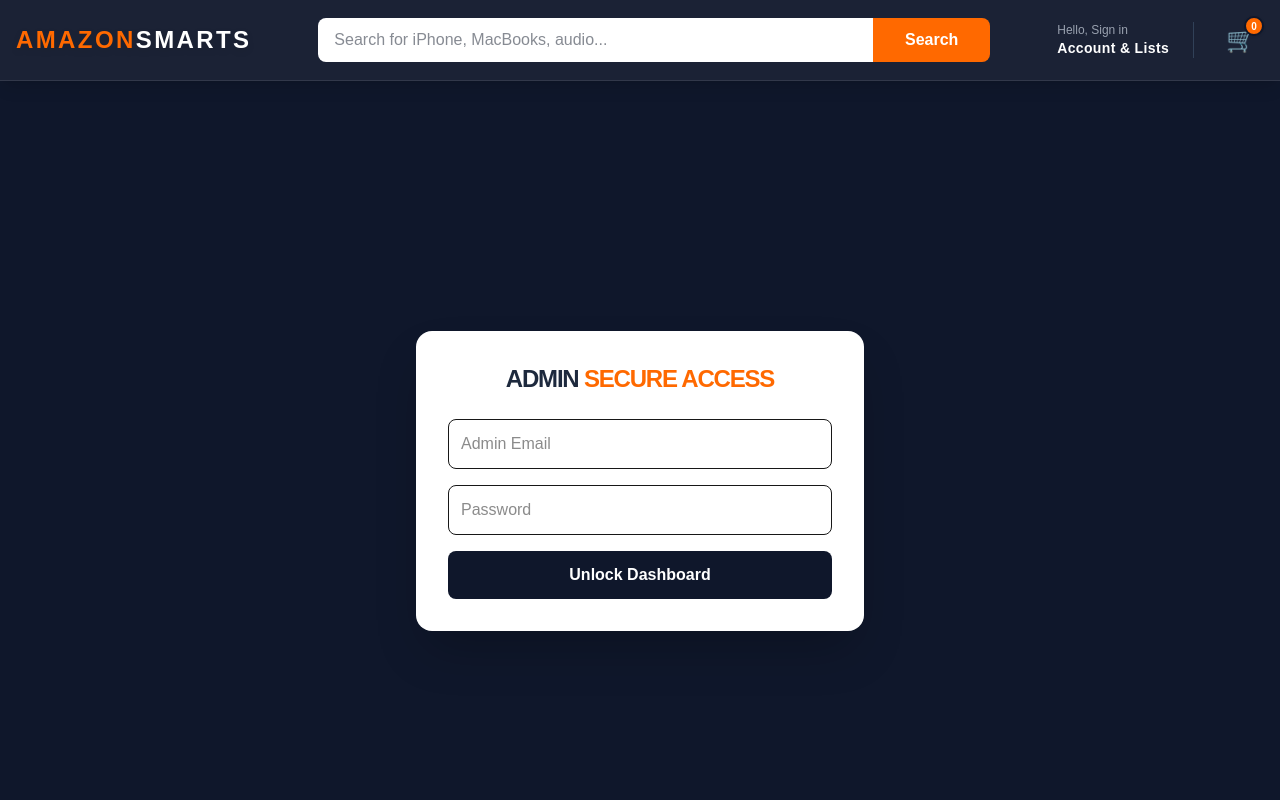
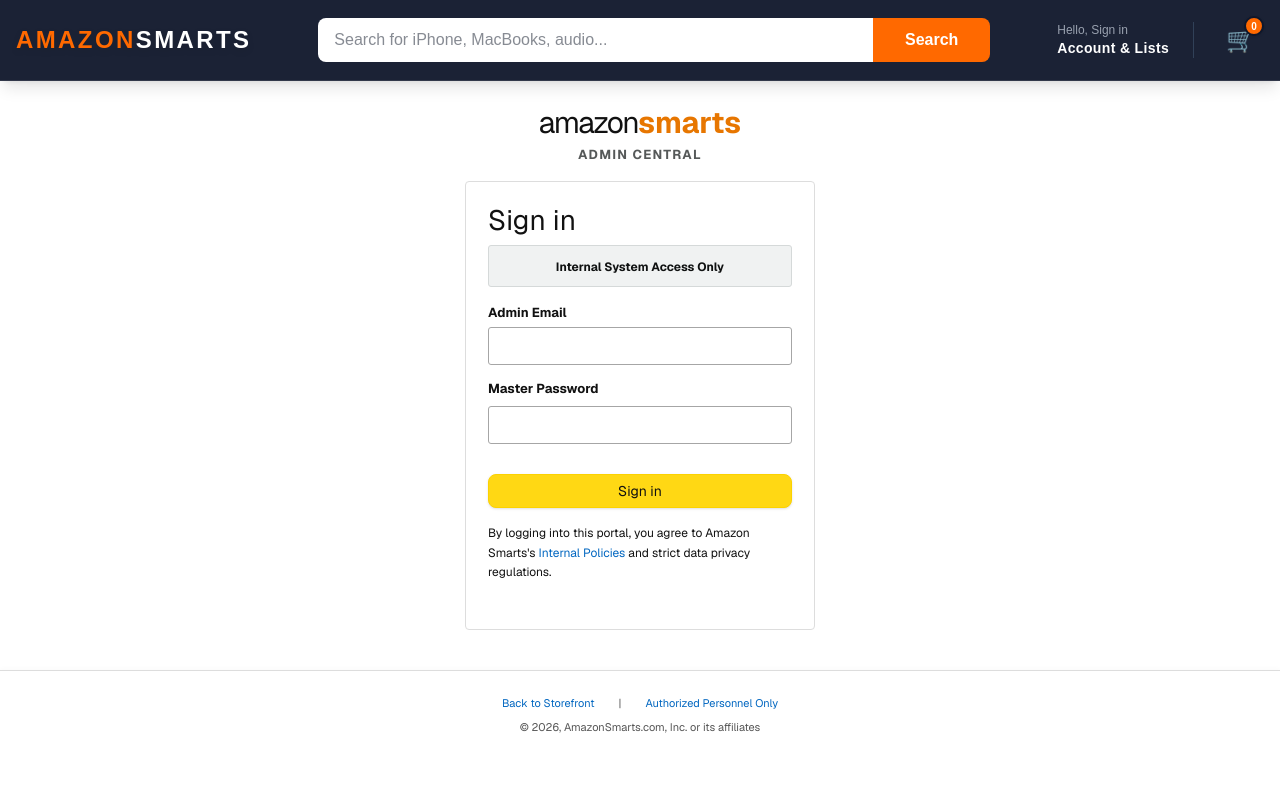
Before and after one commit to amazonsmartscom/Amazon-Smarts, a Next.js app in the folder ecommerce-frontend/: page /admin-login in a window 1280 px wide. Shown: the top 800 px of the page. Built offline with nearby package versions, Linux system fonts and the light colour scheme.

Commit message:
Update page.jsx

```diff
--- a/ecommerce-frontend/src/app/admin-login/page.jsx
+++ b/ecommerce-frontend/src/app/admin-login/page.jsx
@@ -1,191 +1,191 @@
+// // src/app/admin-login/page.jsx
+// 'use client';
+// import { useState } from 'react';
+// import { useAuth } from '../../context/AuthContext';
+// import { useRouter } from 'next/navigation';
+
+// export default function AdminLoginPage() {
+//   const [email, setEmail] = useState('');
+//   const [password, setPassword] = useState('');
+//   const { login } = useAuth();
+//   const router = useRouter();
+
+//   const handleAdminLogin = async (e) => {
+//     e.preventDefault();
+//     const result = await login(email, password);
+
+//     if (result.success && result.role === 'admin') {
+//       router.push('/admin');
+//     } else if (result.success && result.role !== 'admin') {
+//       alert("Access Denied: You are not an Admin");
+//     } else {
+//       alert("Invalid Admin Credentials");
+//     }
+//   };
+
+//   return (
+//     <div className="min-h-screen flex items-center justify-center bg-slate-900">
+//       <div className="max-w-md w-full p-8 bg-white rounded-2xl shadow-2xl">
+//         <h1 className="text-2xl font-black text-center mb-6 text-slate-800 uppercase tracking-tighter">
+//           Admin <span className="text-orange-500">Secure Access</span>
+//         </h1>
+//         <form onSubmit={handleAdminLogin} className="space-y-4">
+//           <input
+//             type="email" placeholder="Admin Email"
+//             className="w-full p-3 border rounded-lg"
+//             onChange={e => setEmail(e.target.value)}
+//           />
+//           <input
+//             type="password" placeholder="Password"
+//             className="w-full p-3 border rounded-lg"
+//             onChange={e => setPassword(e.target.value)}
+//           />
+//           <button className="w-full bg-slate-900 text-white font-bold py-3 rounded-lg hover:bg-black transition-all">
+//             Unlock Dashboard
+//           </button>
+//         </form>
+//       </div>
+//     </div>
+//   );
+// }
+
+
+
 // src/app/admin-login/page.jsx
 'use client';
 import { useState } from 'react';
 import { useAuth } from '../../context/AuthContext';
 import { useRouter } from 'next/navigation';
+import Link from 'next/link';
 
 export default function AdminLoginPage() {
   const [email, setEmail] = useState('');
   const [password, setPassword] = useState('');
+  const [error, setError] = useState('');
+  const [loading, setLoading] = useState(false);
+
   const { login } = useAuth();
   const router = useRouter();
 
   const handleAdminLogin = async (e) => {
     e.preventDefault();
+    setError('');
+    setLoading(true);
+
+    try {
       const result = await login(email, password);
 
-    if (result.success && result.role === 'admin') {
-      router.push('/admin');
-    } else if (result.success && result.role !== 'admin') {
-      alert("Access Denied: You are not an Admin");
+      // Checking for admin role (Handling both possible user object structures)
+      const isAdmin = result.role === 'admin' || result.user?.role === 'admin';
+
+      if (result.success && isAdmin) {
+        window.location.replace('/admin'); // Force refresh to load admin context
+      } else if (result.success && !isAdmin) {
+        setError("Access Denied: You do not have administrator privileges.");
+        setLoading(false);
       } else {
-      alert("Invalid Admin Credentials");
+        setError(result.message || "Invalid Admin Credentials.");
+        setLoading(false);
+      }
+    } catch (err) {
+      setError("An internal system error occurred. Try again.");
+      setLoading(false);
     }
   };
 
+  // 🚀 AMAZON-SPECIFIC TAILWIND STYLES
+  const inputStyles = "w-full px-3 py-2 border border-[#a6a6a6] rounded-[3px] text-sm focus:outline-none focus:border-[#e77600] focus:shadow-[0_0_3px_2px_rgba(228,121,17,0.5)] transition-shadow text-[#111]";
+  const labelStyles = "block text-[13px] font-bold text-[#111] mb-1";
+  const amzButton = "w-full bg-[#FFD814] border border-[#FCD200] hover:bg-[#F7CA00] py-[6px] rounded-[8px] text-sm text-[#111] shadow-sm transition-colors cursor-pointer text-center font-normal mt-2";
+
   return (
-    <div className="min-h-screen flex items-center justify-center bg-slate-900">
-      <div className="max-w-md w-full p-8 bg-white rounded-2xl shadow-2xl">
-        <h1 className="text-2xl font-black text-center mb-6 text-slate-800 uppercase tracking-tighter">
-          Admin <span className="text-orange-500">Secure Access</span>
+    <div className="min-h-screen bg-white flex flex-col items-center pt-4 font-sans selection:bg-orange-200">
+
+      {/* Amazon Style Logo */}
+      <div className="mb-4 mt-2 text-center">
+        <Link href="/">
+          <h1 className="text-3xl font-normal tracking-tighter text-[#111] cursor-pointer">
+            amazon<span className="text-[#e77600] font-bold tracking-normal">smarts</span>
           </h1>
-        <form onSubmit={handleAdminLogin} className="space-y-4">
+        </Link>
+        <p className="text-[13px] font-bold text-[#565959] mt-1 tracking-widest uppercase">Admin Central</p>
+      </div>
+
+      {/* Main Container Card */}
+      <div className="w-full max-w-[350px] mx-auto px-4 sm:px-0">
+
+        {/* Error Alert Box */}
+        {error && (
+          <div className="mb-4 p-4 border-l-4 border-l-[#c40000] border border-[#e3e3e3] rounded-[3px] flex gap-3 items-start shadow-sm">
+            <span className="text-[#c40000] text-lg leading-none font-bold">!</span>
+            <div>
+              <h4 className="text-[#c40000] text-sm font-bold mb-0.5">There was a problem</h4>
+              <p className="text-[13px] text-[#111]">{error}</p>
+            </div>
+          </div>
+        )}
+
+        <div className="border border-[#ddd] rounded-[4px] p-[22px]">
+
+          <form onSubmit={handleAdminLogin} className="space-y-3.5">
+            <h2 className="text-[28px] font-normal text-[#111] mb-2 leading-[1.2]">Sign in</h2>
+            <div className="bg-[#f0f2f2] border border-[#d5d9d9] p-2 rounded-[3px] mb-4 text-center">
+              <span className="text-[12px] font-bold text-[#0F1111]">Internal System Access Only</span>
+            </div>
+
+            <div>
+              <label className={labelStyles}>Admin Email</label>
               <input
-            type="email" placeholder="Admin Email"
-            className="w-full p-3 border rounded-lg"
-            onChange={e => setEmail(e.target.value)}
+                type="email"
+                required
+                className={inputStyles}
+                value={email}
+                onChange={(e) => setEmail(e.target.value)}
               />
+            </div>
+
+            <div>
+              <div className="flex justify-between items-center mb-1">
+                <label className={labelStyles}>Master Password</label>
+              </div>
               <input
-            type="password" placeholder="Password"
-            className="w-full p-3 border rounded-lg"
-            onChange={e => setPassword(e.target.value)}
+                type="password"
+                required
+                className={inputStyles}
+                value={password}
+                onChange={(e) => setPassword(e.target.value)}
               />
-          <button className="w-full bg-slate-900 text-white font-bold py-3 rounded-lg hover:bg-black transition-all">
-            Unlock Dashboard
+            </div>
+
+            <div className="pt-2">
+              <button type="submit" disabled={loading} className={amzButton}>
+                {loading ? 'Authenticating...' : 'Sign in'}
               </button>
+            </div>
+
+            <div className="text-[12px] text-[#111] mt-4 mb-6 leading-relaxed">
+              By logging into this portal, you agree to Amazon Smarts's{' '}
+              <span className="text-[#0066c0] hover:text-[#c45500] hover:underline cursor-pointer">Internal Policies</span>{' '}
+              and strict data privacy regulations.
+            </div>
+
           </form>
         </div>
+
+      </div>
+
+      {/* Amazon Style Footer Links */}
+      <div className="w-full mt-10 border-t border-[#ddd] bg-white pt-6 pb-10 flex flex-col items-center shadow-[0_-2px_4px_rgba(0,0,0,0.02)] flex-grow">
+        <div className="flex flex-wrap justify-center gap-6 text-[11px] text-[#0066c0] mb-2">
+          <Link href="/" className="hover:underline">Back to Storefront</Link>
+          <span className="text-[#555]">|</span>
+          <span className="cursor-not-allowed">Authorized Personnel Only</span>
+        </div>
+        <p className="text-[11px] text-[#555]">
+          © {new Date().getFullYear()}, AmazonSmarts.com, Inc. or its affiliates
+        </p>
+      </div>
+
     </div>
   );
 }
-
-
-
-// // src/app/admin-login/page.jsx
-// 'use client';
-// import { useState } from 'react';
-// import { useAuth } from '../../context/AuthContext';
-// import { useRouter } from 'next/navigation';
-// import Link from 'next/link';
-
-// export default function AdminLoginPage() {
-//   const [email, setEmail] = useState('');
-//   const [password, setPassword] = useState('');
-//   const [error, setError] = useState('');
-//   const [loading, setLoading] = useState(false);
-
-//   const { login } = useAuth();
-//   const router = useRouter();
-
-//   const handleAdminLogin = async (e) => {
-//     e.preventDefault();
-//     setError('');
-//     setLoading(true);
-
-//     try {
-//       const result = await login(email, password);
-
-//       // Checking for admin role (Handling both possible user object structures)
-//       const isAdmin = result.role === 'admin' || result.user?.role === 'admin';
-
-//       if (result.success && isAdmin) {
-//         window.location.replace('/admin'); // Force refresh to load admin context
-//       } else if (result.success && !isAdmin) {
-//         setError("Access Denied: You do not have administrator privileges.");
-//         setLoading(false);
-//       } else {
-//         setError(result.message || "Invalid Admin Credentials.");
-//         setLoading(false);
-//       }
-//     } catch (err) {
-//       setError("An internal system error occurred. Try again.");
-//       setLoading(false);
-//     }
-//   };
-
-//   // 🚀 AMAZON-SPECIFIC TAILWIND STYLES
-//   const inputStyles = "w-full px-3 py-2 border border-[#a6a6a6] rounded-[3px] text-sm focus:outline-none focus:border-[#e77600] focus:shadow-[0_0_3px_2px_rgba(228,121,17,0.5)] transition-shadow text-[#111]";
-//   const labelStyles = "block text-[13px] font-bold text-[#111] mb-1";
-//   const amzButton = "w-full bg-[#FFD814] border border-[#FCD200] hover:bg-[#F7CA00] py-[6px] rounded-[8px] text-sm text-[#111] shadow-sm transition-colors cursor-pointer text-center font-normal mt-2";
-
-//   return (
-//     <div className="min-h-screen bg-white flex flex-col items-center pt-4 font-sans selection:bg-orange-200">
-
-//       {/* Amazon Style Logo */}
-//       <div className="mb-4 mt-2 text-center">
-//         <Link href="/">
-//           <h1 className="text-3xl font-normal tracking-tighter text-[#111] cursor-pointer">
-//             amazon<span className="text-[#e77600] font-bold tracking-normal">smarts</span>
-//           </h1>
-//         </Link>
-//         <p className="text-[13px] font-bold text-[#565959] mt-1 tracking-widest uppercase">Admin Central</p>
-//       </div>
-
-//       {/* Main Container Card */}
-//       <div className="w-full max-w-[350px] mx-auto px-4 sm:px-0">
-
-//         {/* Error Alert Box */}
-//         {error && (
-//           <div className="mb-4 p-4 border-l-4 border-l-[#c40000] border border-[#e3e3e3] rounded-[3px] flex gap-3 items-start shadow-sm">
-//             <span className="text-[#c40000] text-lg leading-none font-bold">!</span>
-//             <div>
-//               <h4 className="text-[#c40000] text-sm font-bold mb-0.5">There was a problem</h4>
-//               <p className="text-[13px] text-[#111]">{error}</p>
-//             </div>
-//           </div>
-//         )}
-
-//         <div className="border border-[#ddd] rounded-[4px] p-[22px]">
-
-//           <form onSubmit={handleAdminLogin} className="space-y-3.5">
-//             <h2 className="text-[28px] font-normal text-[#111] mb-2 leading-[1.2]">Sign in</h2>
-//             <div className="bg-[#f0f2f2] border border-[#d5d9d9] p-2 rounded-[3px] mb-4 text-center">
-//               <span className="text-[12px] font-bold text-[#0F1111]">Internal System Access Only</span>
-//             </div>
-
-//             <div>
-//               <label className={labelStyles}>Admin Email</label>
-//               <input
-//                 type="email"
-//                 required
-//                 className={inputStyles}
-//                 value={email}
-//                 onChange={(e) => setEmail(e.target.value)}
-//               />
-//             </div>
-
-//             <div>
-//               <div className="flex justify-between items-center mb-1">
-//                 <label className={labelStyles}>Master Password</label>
-//               </div>
-//               <input
-//                 type="password"
-//                 required
-//                 className={inputStyles}
-//                 value={password}
-//                 onChange={(e) => setPassword(e.target.value)}
-//               />
-//             </div>
-
-//             <div className="pt-2">
-//               <button type="submit" disabled={loading} className={amzButton}>
-//                 {loading ? 'Authenticating...' : 'Sign in'}
-//               </button>
-//             </div>
-
-//             <div className="text-[12px] text-[#111] mt-4 mb-6 leading-relaxed">
-//               By logging into this portal, you agree to Amazon Smarts's{' '}
-//               <span className="text-[#0066c0] hover:text-[#c45500] hover:underline cursor-pointer">Internal Policies</span>{' '}
-//               and strict data privacy regulations.
-//             </div>
-
-//           </form>
-//         </div>
-
-//       </div>
-
-//       {/* Amazon Style Footer Links */}
-//       <div className="w-full mt-10 border-t border-[#ddd] bg-white pt-6 pb-10 flex flex-col items-center shadow-[0_-2px_4px_rgba(0,0,0,0.02)] flex-grow">
-//         <div className="flex flex-wrap justify-center gap-6 text-[11px] text-[#0066c0] mb-2">
-//           <Link href="/" className="hover:underline">Back to Storefront</Link>
-//           <span className="text-[#555]">|</span>
-//           <span className="cursor-not-allowed">Authorized Personnel Only</span>
-//         </div>
-//         <p className="text-[11px] text-[#555]">
-//           © {new Date().getFullYear()}, AmazonSmarts.com, Inc. or its affiliates
-//         </p>
-//       </div>
-
-//     </div>
-//   );
-// }
```
Lines whose indentation alone changed are shown as unchanged.
